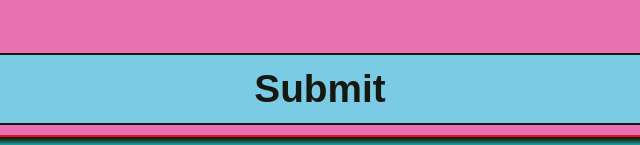
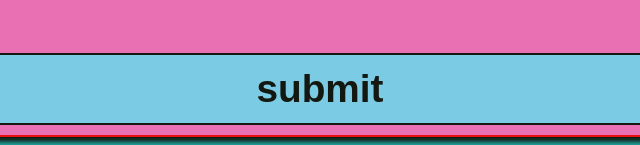
Before and after one commit to acciojob/dog-adoption-application-Suchithra2505, a website: page main.html in a window 1280 px wide. Shown: the part 827-972 px from the top of the page, 320-960 px from the left. Drawn offline with Linux system fonts and the light colour scheme; a web font is replaced by a local one.

Commit message:
created a submission

```diff
--- a/main.html
+++ b/main.html
@@ -39,7 +39,7 @@
 <option value="b">pomeranian</option>
 <option value="c">Bull dog</option>
 </select><br><br>
-<button type="submit" value="submit" id="submit">Submit</button>
+<button type="submit" value="submit" id="submit">submit</button>
 </form>
 </body>
 
```
